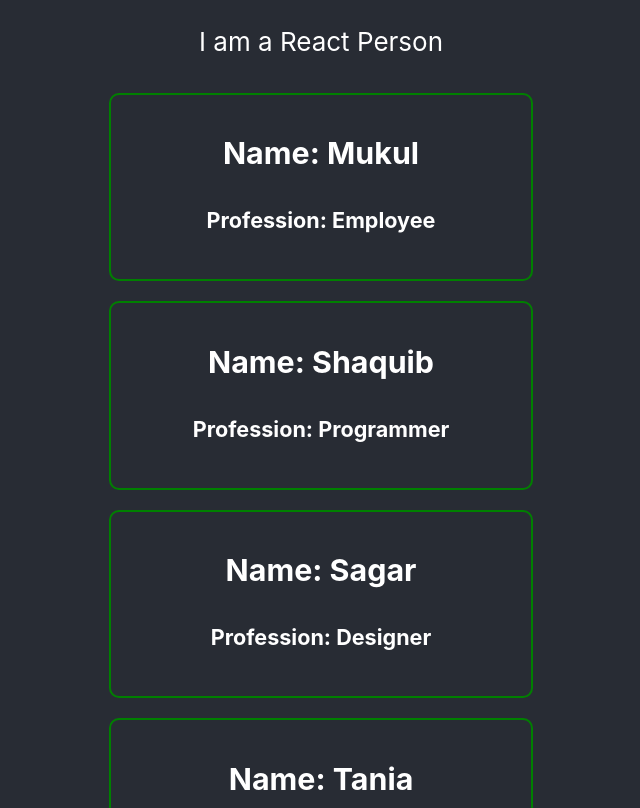
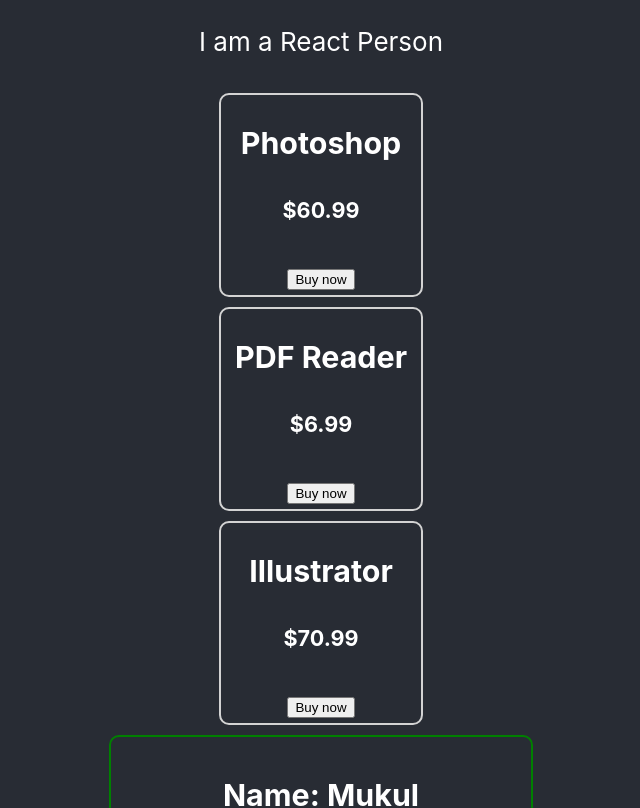
Before and after one commit to bishnunathbd/react-core-concepts, a React (Create React App) app: page / in a window 1280 px wide. Shown: the top 808 px of the page, without its empty margins (319-959 px from the left). Built offline with nearby package versions, Linux system fonts and the light colour scheme.

Commit message:
32-8-pass object to components & access object

```diff
--- a/src/App.js
+++ b/src/App.js
@@ -2,10 +2,19 @@
 import './App.css';
 
 function App() {
+  const products = [
+    {name: 'Photoshop', price: '$60.99'},
+    {name: 'Illustrator', price: '$70.99'},
+    {name: 'PDF Reader', price: '$6.99'}
+  ];
+
   return (
     <div className="App">
       <header className="App-header">
         <p>I am a React Person</p>
+        <Product product={products[0]}></Product>
+        <Product product={products[2]}></Product>
+        <Product product={products[1]}></Product>
         <Person name='Mukul' job='Employee'></Person>
         <Person name='Shaquib' job='Programmer'></Person>
         <Person name='Sagar' job='Designer'></Person>
@@ -13,6 +22,25 @@
       </header>
     </div>
   );
+}
+
+function Product(props) {
+  const {name, price} = props.product;
+
+  const productStyle = {
+    width: '200px',
+    height: '200px',
+    border: '2px solid lightgray',
+    borderRadius: '10px',
+    marginTop: '10px'
+  };
+  return (
+    <div style={productStyle}>
+      <h3>{name}</h3>
+      <h5>{price}</h5>
+      <button>Buy now</button>
+    </div>
+  )
 }
 
 function Person(props) {
```
